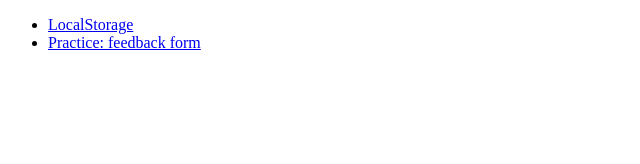
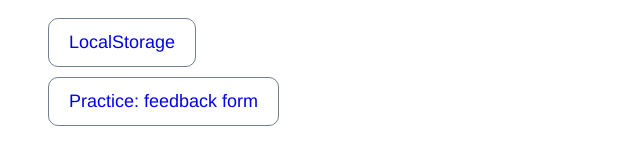
Before and after one commit to YK911/fson-109, a plain HTML site: page module-09/lesson-01/index.html in a window 1280 px wide. Shown: the whole page, without its empty margins (0-640 px from the left). Drawn offline with Linux system fonts and the light colour scheme.

Commit message:
fix some styles

```diff
--- a/module-09/lesson-01/css/common.css
+++ b/module-09/lesson-01/css/common.css
@@ -7,13 +7,30 @@
 body {
   font-family: 'Helvetica Neue', -apple-system, BlinkMacSystemFont, 'Segoe UI',
     Roboto, Oxygen, Ubuntu, Cantarell, 'Open Sans', sans-serif;
+  font-size: 18px;
   line-height: 1.5;
   color: #2a2a2a;
+}
+
+ul {
+  list-style-type: none;
+}
+li:not(:last-child) {
+  margin-bottom: 10px;
 }
 
 button,
 label {
   cursor: pointer;
+}
+
+a:not([href*='index.html']) {
+  display: block;
+  width: fit-content;
+  padding: 10px 20px;
+  text-decoration: none;
+  border: 1px solid slategray;
+  border-radius: 10px;
 }
 
 input {
--- a/module-09/lesson-01/index.html
+++ b/module-09/lesson-01/index.html
@@ -4,11 +4,16 @@
     <meta charset="UTF-8" />
     <meta name="viewport" content="width=device-width, initial-scale=1.0" />
     <title>LocalStorage</title>
+    <link rel="stylesheet" href="./css/common.css" />
   </head>
   <body>
     <ul>
-      <li><a href="01-localstorage.html">LocalStorage</a></li>
-      <li><a href="02-feedback.html">Practice: feedback form</a></li>
+      <li>
+        <a href="01-localstorage.html">LocalStorage</a>
+      </li>
+      <li>
+        <a href="02-feedback.html">Practice: feedback form</a>
+      </li>
     </ul>
   </body>
 </html>
```
